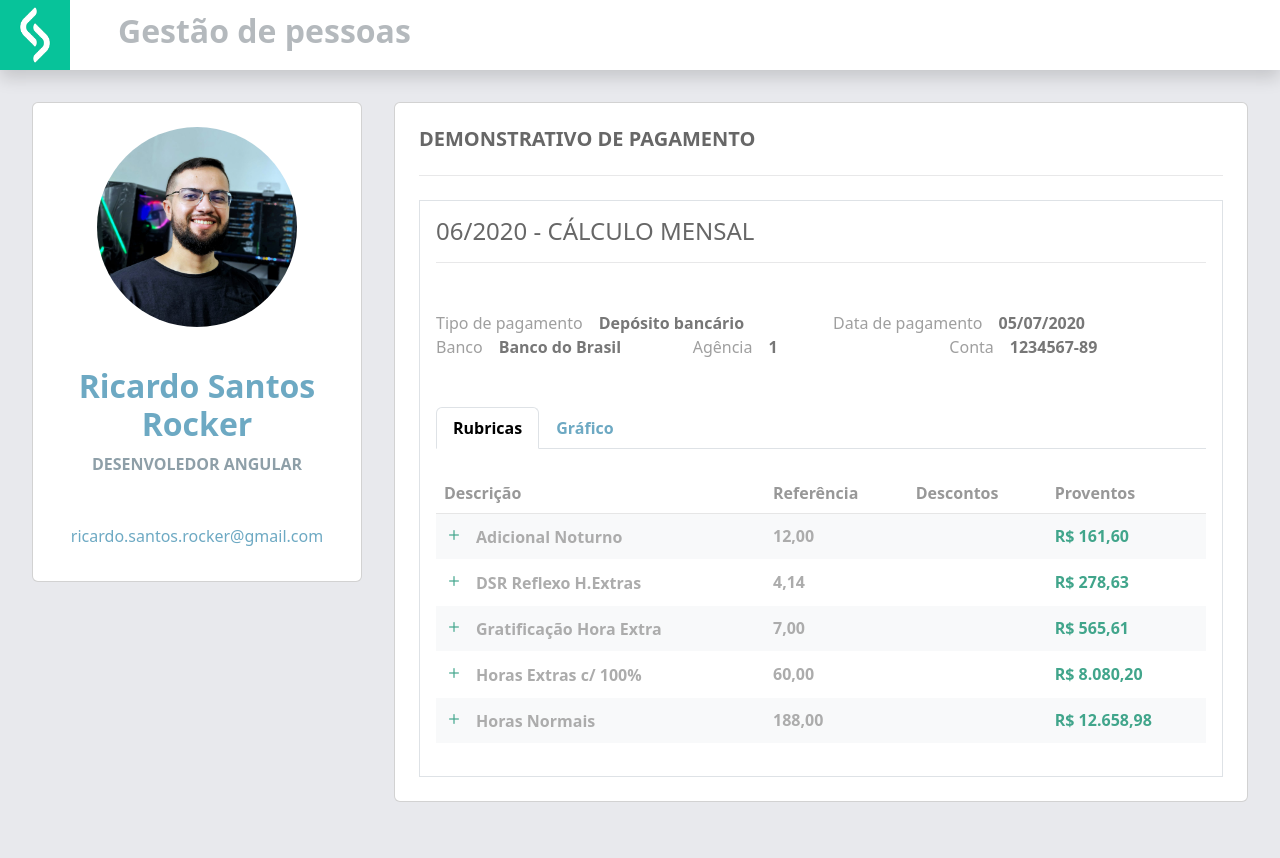
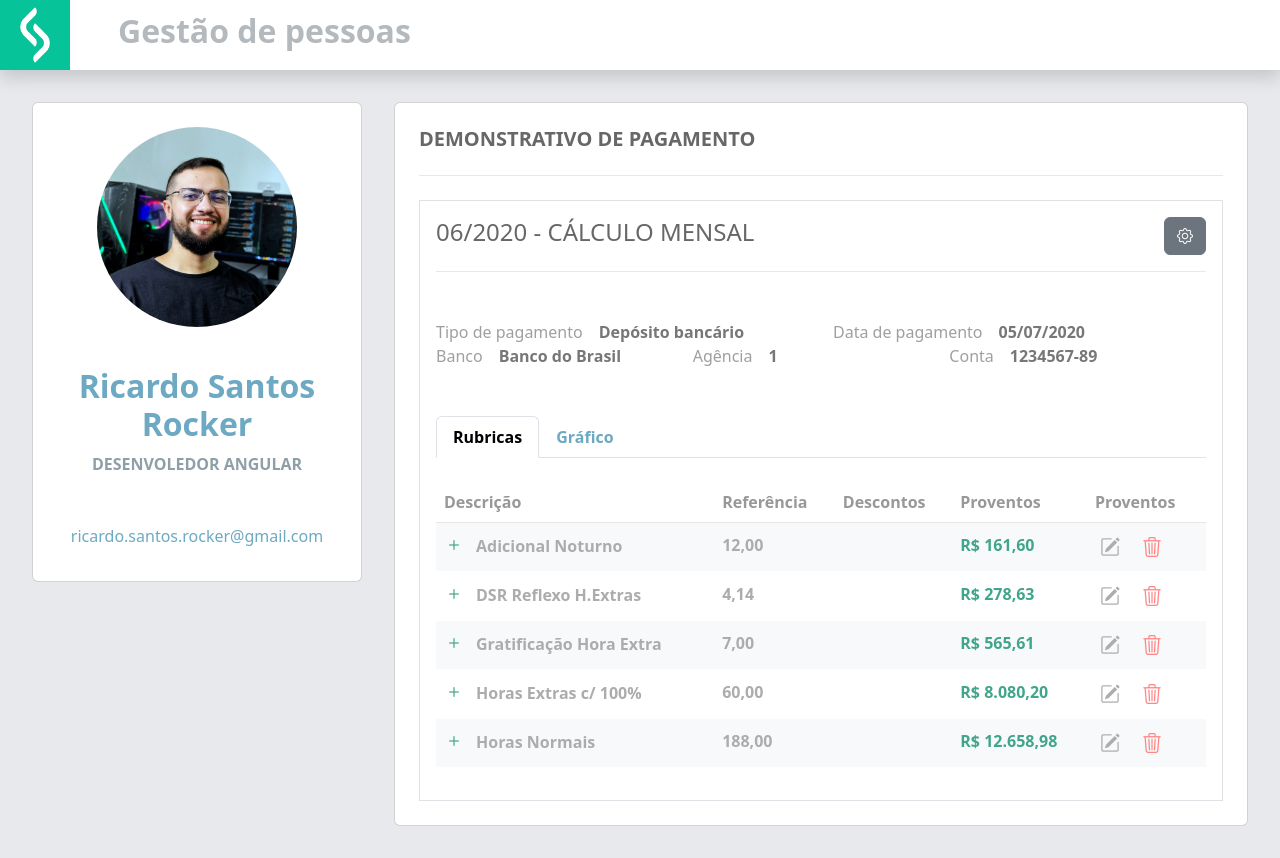
Before and after one commit to ricardorocker/demo-pagamento, an Angular app: page / in a window 1280 px wide. Before the commit the page ends 834 px from the top, so only its background shows below. Built offline with nearby package versions, Linux system fonts and the light colour scheme.

Commit message:
action buttons

```diff
--- a/src/app/views/demo-pagamento-table/demo-pagamento-table.component.css
+++ b/src/app/views/demo-pagamento-table/demo-pagamento-table.component.css
@@ -15,8 +15,24 @@ tr {
 }
 
 .proventos,
-i {
+.bi-plus {
   color: #41a58b !important;
+}
+
+.bi-pencil-square {
+  color: rgb(173, 173, 173);
+}
+
+.bi-trash3 {
+  color: rgb(255, 132, 132);
+}
+
+.bi-pencil-square:hover {
+  color: rgb(59, 59, 59);
+}
+
+.bi-trash3:hover {
+  color: rgb(189, 1, 1);
 }
 
 i {
--- a/src/app/views/demo-pagamento-table/demo-pagamento-table.component.html
+++ b/src/app/views/demo-pagamento-table/demo-pagamento-table.component.html
@@ -6,6 +6,7 @@
         <th scope="col">Referência</th>
         <th scope="col">Descontos</th>
         <th scope="col">Proventos</th>
+        <th scope="col" *ngIf="isEdit">Proventos</th>
       </tr>
     </thead>
     <tbody>
@@ -14,30 +15,70 @@
         <td>12,00</td>
         <td></td>
         <td class="proventos">R$ 161,60</td>
+        <td *ngIf="isEdit">
+          <button type="button" class="btn p-0 mx-1" aria-label="Editar">
+            <i class="icon bi bi-pencil-square"></i>
+          </button>
+          <button type="button" class="btn p-0 mx-1" aria-label="Editar">
+            <i class="icon bi bi-trash3"></i>
+          </button>
+        </td>
       </tr>
       <tr>
         <td scope="row"><i class="bi bi-plus"></i>DSR Reflexo H.Extras</td>
         <td>4,14</td>
         <td></td>
         <td class="proventos">R$ 278,63</td>
+        <td *ngIf="isEdit">
+          <button type="button" class="btn p-0 mx-1" aria-label="Editar">
+            <i class="bi bi-pencil-square"></i>
+          </button>
+          <button type="button" class="btn p-0 mx-1" aria-label="Editar">
+            <i class="bi bi-trash3"></i>
+          </button>
+        </td>
       </tr>
       <tr class="table-light">
         <td scope="row"><i class="bi bi-plus"></i>Gratificação Hora Extra</td>
         <td>7,00</td>
         <td></td>
         <td class="proventos">R$ 565,61</td>
+        <td *ngIf="isEdit">
+          <button type="button" class="btn p-0 mx-1" aria-label="Editar">
+            <i class="bi bi-pencil-square"></i>
+          </button>
+          <button type="button" class="btn p-0 mx-1" aria-label="Editar">
+            <i class="bi bi-trash3"></i>
+          </button>
+        </td>
       </tr>
       <tr>
         <td scope="row"><i class="bi bi-plus"></i>Horas Extras c/ 100%</td>
         <td>60,00</td>
         <td></td>
         <td class="proventos">R$ 8.080,20</td>
+        <td *ngIf="isEdit">
+          <button type="button" class="btn p-0 mx-1" aria-label="Editar">
+            <i class="bi bi-pencil-square"></i>
+          </button>
+          <button type="button" class="btn p-0 mx-1" aria-label="Editar">
+            <i class="bi bi-trash3"></i>
+          </button>
+        </td>
       </tr>
       <tr class="table-light">
         <td scope="row"><i class="bi bi-plus"></i>Horas Normais</td>
         <td>188,00</td>
         <td></td>
         <td class="proventos">R$ 12.658,98</td>
+        <td *ngIf="isEdit">
+          <button type="button" class="btn p-0 mx-1" aria-label="Editar">
+            <i class="bi bi-pencil-square"></i>
+          </button>
+          <button type="button" class="btn p-0 mx-1" aria-label="Editar">
+            <i class="bi bi-trash3"></i>
+          </button>
+        </td>
       </tr>
     </tbody>
   </table>
--- a/src/app/views/demo-pagamento-table/demo-pagamento-table.component.ts
+++ b/src/app/views/demo-pagamento-table/demo-pagamento-table.component.ts
@@ -3,8 +3,8 @@ import { Component } from '@angular/core';
 @Component({
   selector: 'app-demo-pagamento-table',
   templateUrl: './demo-pagamento-table.component.html',
-  styleUrls: ['./demo-pagamento-table.component.css']
+  styleUrls: ['./demo-pagamento-table.component.css'],
 })
 export class DemoPagamentoTableComponent {
-
+  isEdit: boolean = true;
 }
--- a/src/app/views/demo-pagamento/demo-pagamento.component.html
+++ b/src/app/views/demo-pagamento/demo-pagamento.component.html
@@ -8,9 +8,14 @@
       </div>
       <hr style="opacity: 10%" />
       <div class="card-body border mt-2">
-        <h4 class="card-title text-uppercase color-primary">
-          06/2020 - Cálculo Mensal
-        </h4>
+        <div class="card-title d-flex justify-content-between">
+          <h4 class="d-flex align-items-end text-uppercase color-primary">
+            06/2020 - Cálculo Mensal
+          </h4>
+          <button type="button" class="btn btn-secondary" aria-label="Configurações">
+            <i class="bi bi-gear"></i>
+          </button>
+        </div>
         <hr style="opacity: 10%" />
         <div class="grid mt-5">
           <div class="row">
@@ -50,7 +55,6 @@
           </ul>
 
           <app-demo-pagamento-table></app-demo-pagamento-table>
-
         </div>
       </div>
     </div>
```
